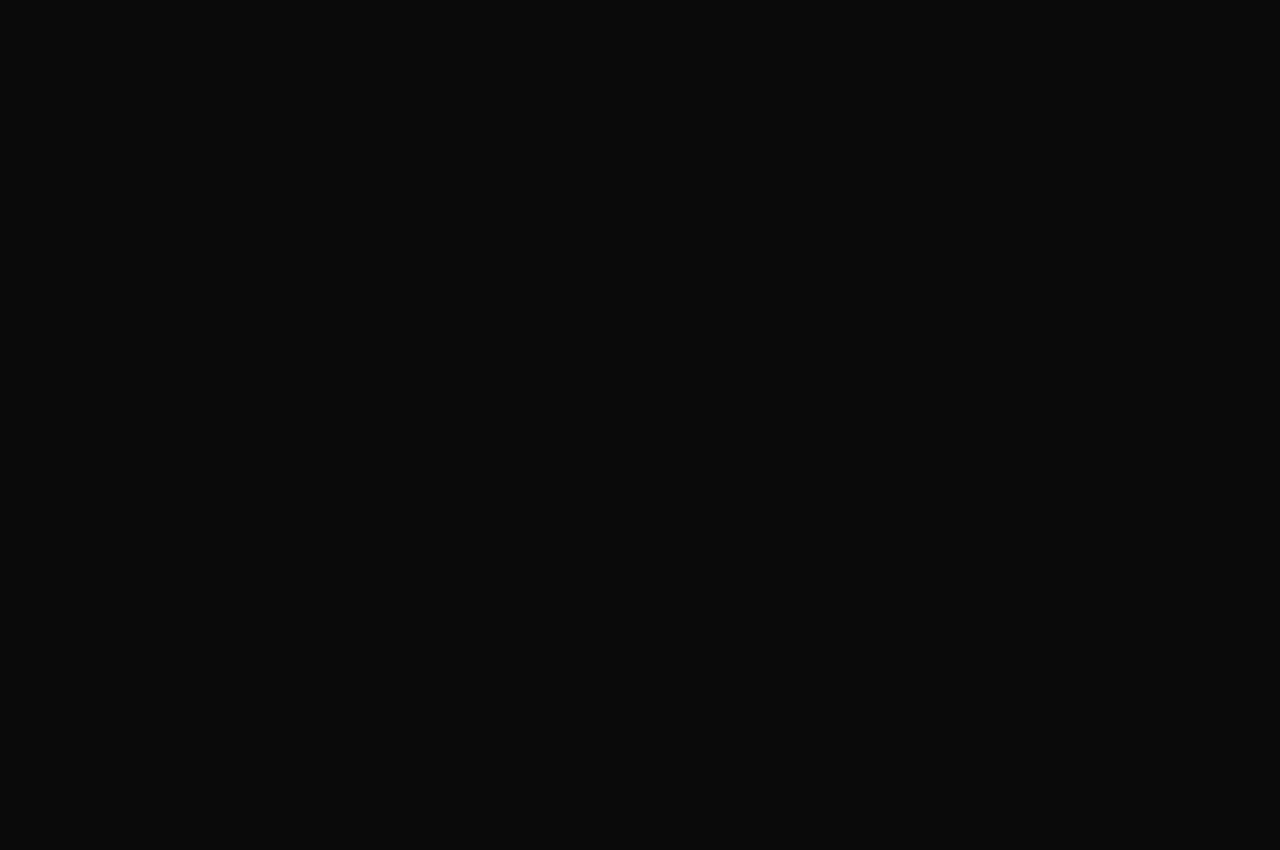
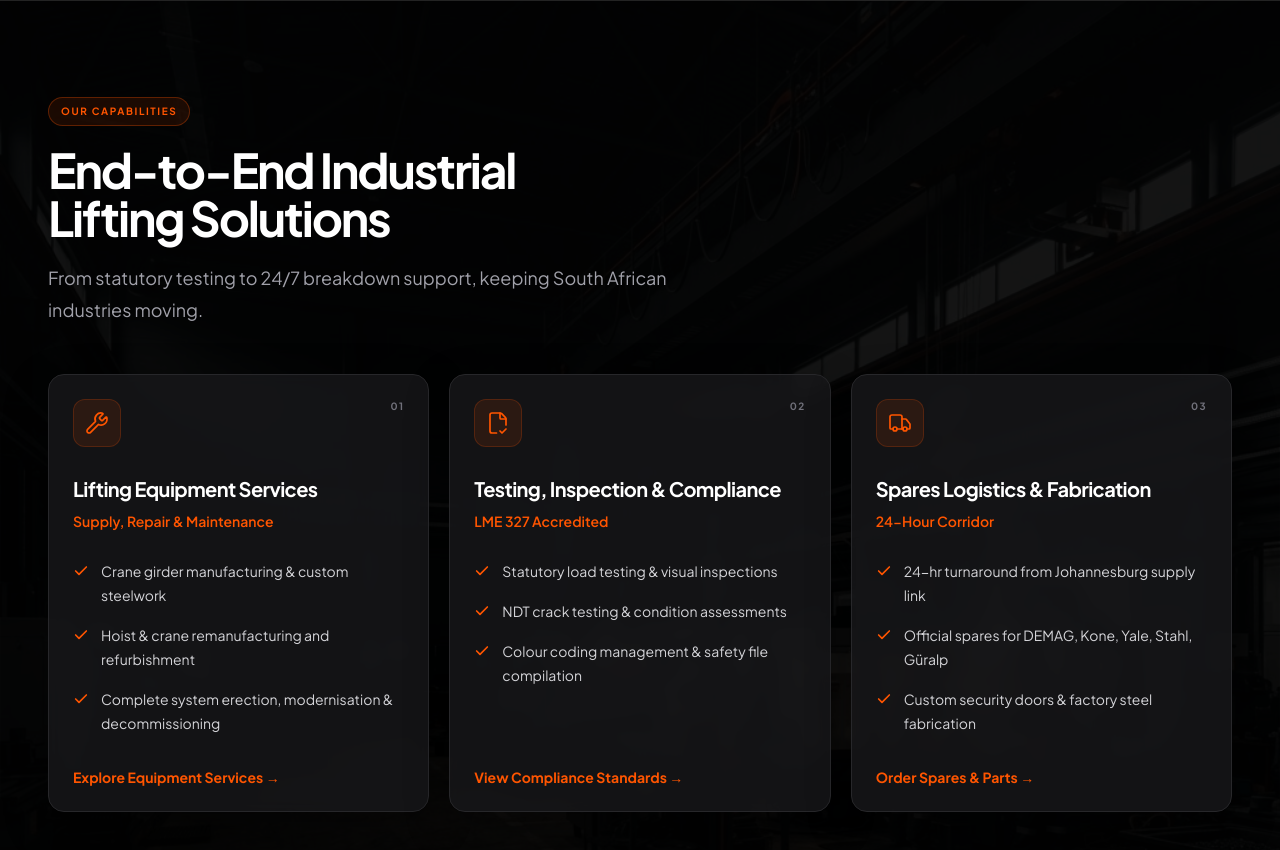
Before and after one commit to Cartmel-maker/makunga-demo, a Next.js app: page / in a window 1280 px wide. Shown: the part 1917-2767 px from the top of the page. Before the commit the page ends 1917 px from the top, so only its background shows below. Built offline with nearby package versions, Linux system fonts and the light colour scheme.

Commit message:
feat: add services grid component and integrate into main page

```diff
--- a/app/page.tsx
+++ b/app/page.tsx
@@ -1,5 +1,6 @@
 import { ArrowUpRight, ChevronRight, Menu, ShieldCheck, Truck, X } from 'lucide-react'
 import { PhilosophyGrid } from '@/components/philosophy-grid'
+import { ServicesGrid } from '@/components/services-grid'
 
 const stats = [
   { value: '28+', label: 'Yrs Combined Leadership' },
@@ -111,6 +112,7 @@ export default function Page() {
         </section>
       </div>
       <PhilosophyGrid />
+      <ServicesGrid />
     </main>
   )
 }
--- /dev/null
+++ b/components/services-grid.tsx
@@ -0,0 +1,92 @@
+import { Check, FileCheck2, Truck, Wrench } from 'lucide-react'
+
+const services = [
+  {
+    title: 'Lifting Equipment Services',
+    subtitle: 'Supply, Repair & Maintenance',
+    icon: Wrench,
+    bullets: [
+      'Crane girder manufacturing & custom steelwork',
+      'Hoist & crane remanufacturing and refurbishment',
+      'Complete system erection, modernisation & decommissioning',
+    ],
+    link: 'Explore Equipment Services →',
+  },
+  {
+    title: 'Testing, Inspection & Compliance',
+    subtitle: 'LME 327 Accredited',
+    icon: FileCheck2,
+    bullets: [
+      'Statutory load testing & visual inspections',
+      'NDT crack testing & condition assessments',
+      'Colour coding management & safety file compilation',
+    ],
+    link: 'View Compliance Standards →',
+  },
+  {
+    title: 'Spares Logistics & Fabrication',
+    subtitle: '24-Hour Corridor',
+    icon: Truck,
+    bullets: [
+      '24-hr turnaround from Johannesburg supply link',
+      'Official spares for DEMAG, Kone, Yale, Stahl, Güralp',
+      'Custom security doors & factory steel fabrication',
+    ],
+    link: 'Order Spares & Parts →',
+  },
+]
+
+export function ServicesGrid() {
+  return (
+    <section
+      id="capabilities"
+      className="relative isolate overflow-hidden border-t border-white/10 bg-background px-5 py-20 sm:px-8 sm:py-24 lg:px-12"
+      aria-labelledby="services-title"
+    >
+      <div className="pointer-events-none absolute inset-0 -z-20 bg-[url('/industrial-crane-hero.png')] bg-cover bg-center opacity-30" aria-hidden="true" />
+      <div className="pointer-events-none absolute inset-0 -z-10 bg-black/75" aria-hidden="true" />
+      <div className="mx-auto max-w-7xl">
+        <div className="max-w-3xl">
+          <span className="inline-flex rounded-full border border-primary/30 bg-primary/10 px-3 py-1.5 font-sans text-[10px] font-bold tracking-[0.16em] text-primary">
+            OUR CAPABILITIES
+          </span>
+          <h2 id="services-title" className="mt-5 text-balance font-sans text-3xl font-bold tracking-[-0.045em] text-foreground sm:text-5xl">
+            End-to-End Industrial Lifting Solutions
+          </h2>
+          <p className="mt-5 max-w-2xl font-sans text-base leading-7 text-muted-foreground sm:text-lg sm:leading-8">
+            From statutory testing to 24/7 breakdown support, keeping South African industries moving.
+          </p>
+        </div>
+
+        <div className="mt-12 grid gap-5 lg:grid-cols-3">
+          {services.map(({ title, subtitle, icon: Icon, bullets, link }) => (
+            <article
+              key={title}
+              className="group flex h-full flex-col rounded-2xl border border-zinc-800 bg-zinc-900/80 p-6 shadow-[0_16px_45px_rgba(0,0,0,0.28)] backdrop-blur-sm transition-all duration-300 hover:-translate-y-1 hover:border-primary/50"
+            >
+              <div className="flex items-start justify-between gap-4">
+                <div className="flex size-12 items-center justify-center rounded-xl border border-primary/20 bg-primary/10 text-primary">
+                  <Icon aria-hidden="true" className="size-6" strokeWidth={1.7} />
+                </div>
+                <span className="font-sans text-[10px] font-bold tracking-[0.14em] text-zinc-500">0{services.findIndex((service) => service.title === title) + 1}</span>
+              </div>
+              <h3 className="mt-7 font-sans text-xl font-bold tracking-[-0.03em] text-foreground">{title}</h3>
+              <p className="mt-2 font-sans text-sm font-semibold text-primary">{subtitle}</p>
+              <ul className="mt-7 flex flex-col gap-4">
+                {bullets.map((bullet) => (
+                  <li key={bullet} className="flex gap-3 font-sans text-sm leading-6 text-zinc-300">
+                    <Check aria-hidden="true" className="mt-1 size-4 shrink-0 text-primary" strokeWidth={2.5} />
+                    <span>{bullet}</span>
+                  </li>
+                ))}
+              </ul>
+              <a href="#support" className="mt-auto pt-8 font-sans text-sm font-bold text-primary transition-colors hover:text-orange-300">
+                {link}
+              </a>
+            </article>
+          ))}
+        </div>
+      </div>
+    </section>
+  )
+}
```
